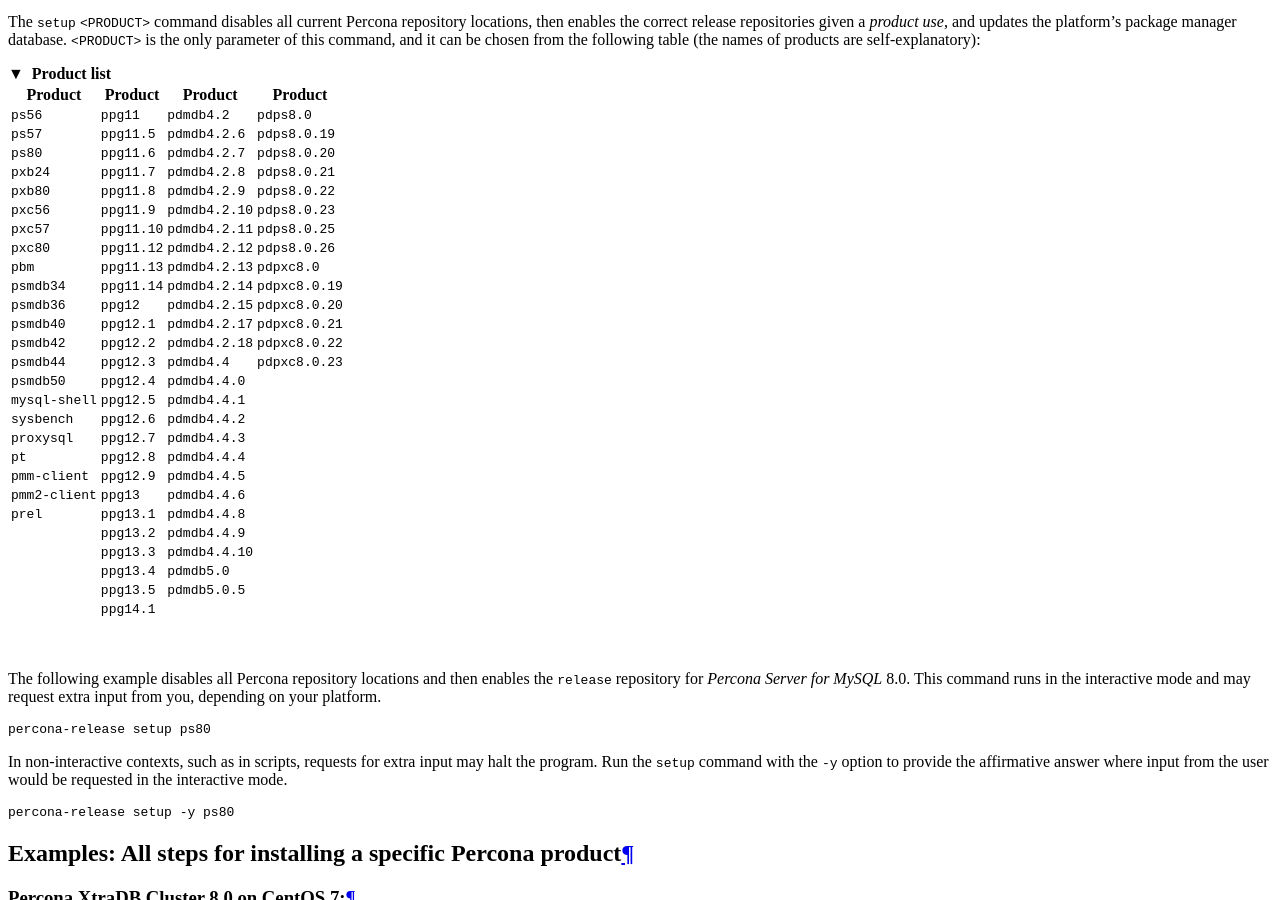
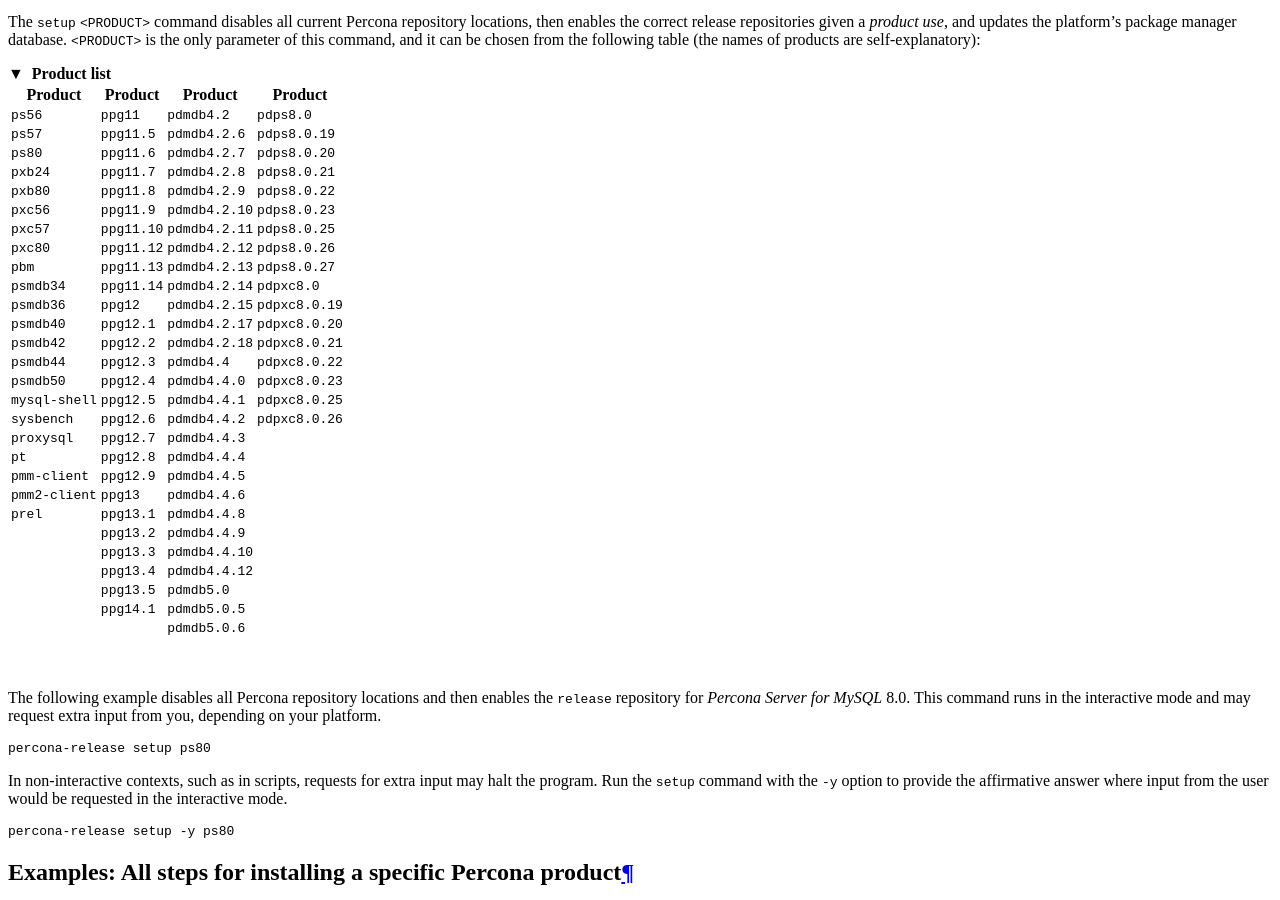
Before and after one commit to percona/repo-config-docs, an MkDocs documentation site: the page built from docs/percona-release.md, in a window 1280 px wide and 900 px high, scrolled down 1024 px. Built offline with MkDocs 1.6.1 and Material for MkDocs 9.7.7, drawn with Linux system fonts in a browser that asks for light colours; nearby versions of some CDN libraries.

Commit message:
PREL-184 Updated repo and product lists: (#69)
Added pdmdb 4.4.12, 5.0.6, PDPS 8.0.27, PDPXC 8.0.25, 8.0.26

modified:   docs/percona-release.md
	modified:   docs/repository-location.md

```diff
--- a/docs/percona-release.md
+++ b/docs/percona-release.md
@@ -84,15 +84,15 @@
     |  ``pxc56``      | ``ppg11.9``     | ``pdmdb4.2.10`` | ``pdps8.0.23``  |
     |  ``pxc57``      | ``ppg11.10``    | ``pdmdb4.2.11`` | ``pdps8.0.25``  |
     |  ``pxc80``      | ``ppg11.12``    | ``pdmdb4.2.12`` | ``pdps8.0.26``  |
-    | ``pbm``         | ``ppg11.13``    | ``pdmdb4.2.13`` | ``pdpxc8.0``    |
-    | ``psmdb34``     | ``ppg11.14``    | ``pdmdb4.2.14`` | ``pdpxc8.0.19`` |
-    | ``psmdb36``     | ``ppg12  ``     | ``pdmdb4.2.15`` | ``pdpxc8.0.20`` |
-    | ``psmdb40``     | ``ppg12.1``     | ``pdmdb4.2.17`` | ``pdpxc8.0.21`` |
-    | ``psmdb42``     | ``ppg12.2``     | ``pdmdb4.2.18`` | ``pdpxc8.0.22`` |
-    | ``psmdb44``     | ``ppg12.3``     | ``pdmdb4.4``    | ``pdpxc8.0.23`` |
-    | ``psmdb50``     | ``ppg12.4``     | ``pdmdb4.4.0``  |  |
-    |``mysql-shell``  | ``ppg12.5``     | ``pdmdb4.4.1``  |  |
-    | ``sysbench``    | ``ppg12.6``     | ``pdmdb4.4.2``  |  |
+    | ``pbm``         | ``ppg11.13``    | ``pdmdb4.2.13`` | ``pdps8.0.27``  |
+    | ``psmdb34``     | ``ppg11.14``    | ``pdmdb4.2.14`` | ``pdpxc8.0``    |
+    | ``psmdb36``     | ``ppg12  ``     | ``pdmdb4.2.15`` | ``pdpxc8.0.19`` |
+    | ``psmdb40``     | ``ppg12.1``     | ``pdmdb4.2.17`` | ``pdpxc8.0.20`` |
+    | ``psmdb42``     | ``ppg12.2``     | ``pdmdb4.2.18`` | ``pdpxc8.0.21`` |
+    | ``psmdb44``     | ``ppg12.3``     | ``pdmdb4.4``    | ``pdpxc8.0.22`` |
+    | ``psmdb50``     | ``ppg12.4``     | ``pdmdb4.4.0``  | ``pdpxc8.0.23`` |
+    |``mysql-shell``  | ``ppg12.5``     | ``pdmdb4.4.1``  | ``pdpxc8.0.25`` |
+    | ``sysbench``    | ``ppg12.6``     | ``pdmdb4.4.2``  | ``pdpxc8.0.26`` |
     | ``proxysql``    | ``ppg12.7``     | ``pdmdb4.4.3``  |  |
     | ``pt``          | ``ppg12.8``     | ``pdmdb4.4.4``  |   |
     | ``pmm-client``  | ``ppg12.9``     | ``pdmdb4.4.5``  |   |
@@ -100,9 +100,10 @@
     | ``prel``        | ``ppg13.1``     | ``pdmdb4.4.8``  |   |
     |                 | ``ppg13.2``     | ``pdmdb4.4.9``  |   |
     |                 | ``ppg13.3``     | ``pdmdb4.4.10`` | |
-    |                 | ``ppg13.4``     | ``pdmdb5.0``    | |
-    |                 | ``ppg13.5``     | ``pdmdb5.0.5``  |   |
-    |                 | ``ppg14.1``     |   |   |
+    |                 | ``ppg13.4``     | ``pdmdb4.4.12``    | |
+    |                 | ``ppg13.5``     | ``pdmdb5.0``  |   |
+    |                 | ``ppg14.1``     | ``pdmdb5.0.5`` |   |
+    |                 |                 | ``pdmdb5.0.6`` | |
 
 
 
```
Also changed, not shown: docs/repository-location.md (+4 -0 lines).
